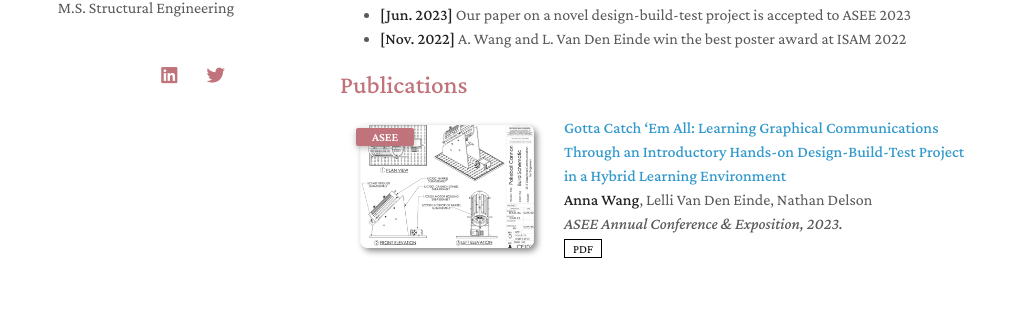
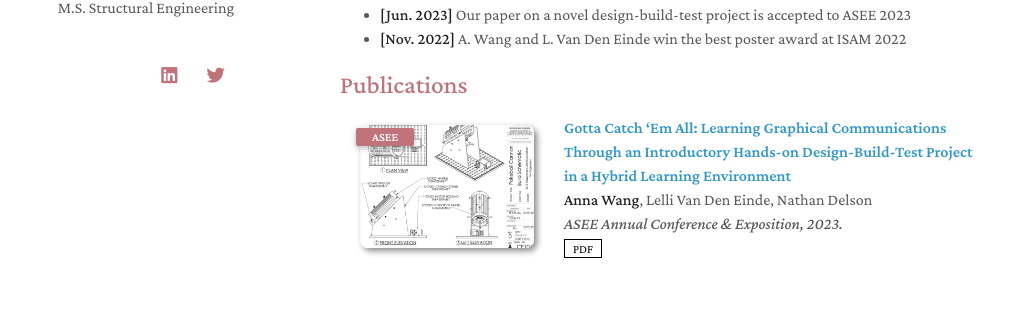
Before and after one commit to anna-h-wang/annawang, a Jekyll site: the page built from index.md, in a window 1280 px wide. Shown: the part 515-827 px from the top of the page, without its empty margins (130-1148 px from the left). Built offline with Jekyll 4.4.1, drawn with Linux system fonts in a browser that asks for light colours; nearby versions of some CDN libraries; a style sheet for code colours, icons or effects is not loaded; our own code applies the rules of GitHub Pages for plain Markdown files.

Commit message:
Update publications.md

```diff
--- a/_includes/publications.md
+++ b/_includes/publications.md
@@ -12,7 +12,7 @@
   </div>
 
   <div class="col-sm-9" style="position: relative;padding-right: 15px;padding-left: 20px;">
-    <div class="papertitle"><strong><a href="https://peer.asee.org/gotta-catch-em-all-learning-graphical-communications-through-an-introductory-hands-on-design-build-test-project-in-a-hybrid-learning-environment">Gotta Catch ‘Em All: Learning Graphical Communications Through an Introductory Hands-on Design-Build-Test Project in a Hybrid Learning Environment</a></strong></div>
+    <div class="title"><a href="https://peer.asee.org/gotta-catch-em-all-learning-graphical-communications-through-an-introductory-hands-on-design-build-test-project-in-a-hybrid-learning-environment">Gotta Catch ‘Em All: Learning Graphical Communications Through an Introductory Hands-on Design-Build-Test Project in a Hybrid Learning Environment</a></div>
     <div class="author"><strong>Anna Wang</strong>, Lelli Van Den Einde, Nathan Delson</div>
     <div class="periodical"><em>ASEE Annual Conference & Exposition<strong></strong>, 2023.</em></div>
     <div class="links">
```
